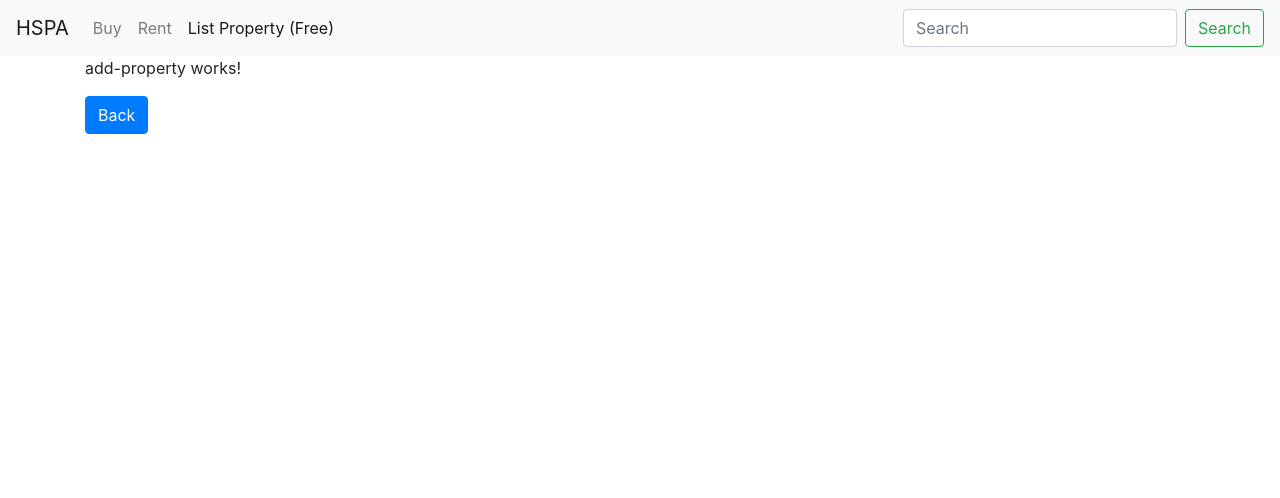
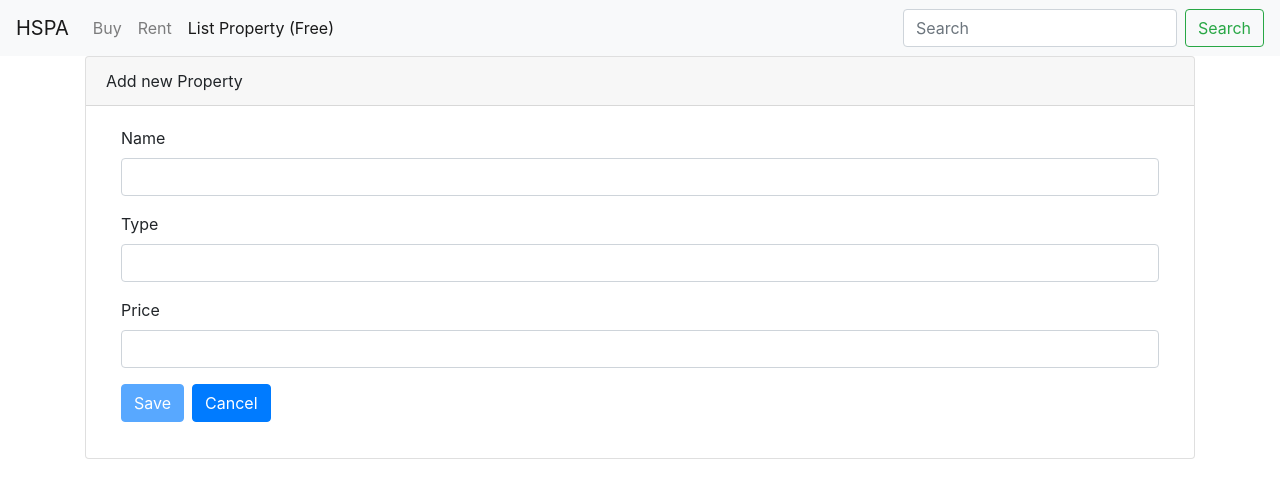
Before and after one commit to imberezin/Housing, an Angular app in the folder Housing/: page /app-property in a window 1280 px wide. Shown: the top 498 px of the page. Built offline with nearby package versions, Linux system fonts and the light colour scheme.

Commit message:
add-property form

```diff
--- a/Housing/src/app/app.module.ts
+++ b/Housing/src/app/app.module.ts
@@ -3,6 +3,7 @@
 import { NgModule } from '@angular/core';
 import { BrowserModule } from '@angular/platform-browser';
 import {HttpClientModule} from '@angular/common/http';
+import {FormsModule} from '@angular/forms'
 
 import { AppRoutingModule } from './app-routing.module';
 import { AppComponent } from './app.component';
@@ -34,6 +35,7 @@
     AppRoutingModule,
     HttpClientModule,
     RouterModule.forRoot(appRoutes),
+    FormsModule,
   ],
   providers: [
     HousingService,
--- a/Housing/src/app/property/add-property/add-property.component.html
+++ b/Housing/src/app/property/add-property/add-property.component.html
@@ -1,2 +1,34 @@
-<p>add-property works!</p>
-<button (click)="onBack()" class="btn btn-primary">Back</button>
+<div class="card">
+  <div class="card-header">
+    Add new Property
+  </div>
+  <div class="card-body">
+    <form (ngSubmit)="onSubmit(Form)" #Form="ngForm">
+      <div class="form-group col-12">
+        <label for="name">Name</label>
+        <input type="text" class="form-control"  #PropName="ngModel"
+        ngModel name="Name" required minlength="5">
+        <span *ngIf="!PropName.valid && PropName.touched" class="error-block">
+          <span *ngIf="PropName.errors?.required">Please provide name</span>
+          <span *ngIf="PropName.errors?.minlength">Name must br atleast 5 char long</span>
+
+        </span>
+      </div>
+
+      <div class="form-group col-12">
+        <label for="type">Type</label>
+        <input type="text" class="form-control" ngModel name="Type">
+      </div>
+
+      <div class="form-group col-12">
+        <label for="price">Price</label>
+        <input type="text" class="form-control" ngModel name="Price" >
+      </div>
+
+      <div class="form-group col-12">
+        <button [disabled] = "!Form.valid" type="submit" class="btn btn-primary mr-2">Save</button>
+        <button type="reset" class="btn btn-primary">Cancel</button>
+      </div>
+    </form>
+  </div>
+</div>
--- a/Housing/src/app/property/add-property/add-property.component.scss
+++ b/Housing/src/app/property/add-property/add-property.component.scss
@@ -0,0 +1,7 @@
+.ng-invalid.ng-touched{
+  border-color: red;
+}
+
+.error-block{
+  color: red;
+}
--- a/Housing/src/app/property/add-property/add-property.component.ts
+++ b/Housing/src/app/property/add-property/add-property.component.ts
@@ -1,4 +1,5 @@
-import { Component, OnInit } from '@angular/core';
+import { Component, OnInit, ViewChild } from '@angular/core';
+import { NgForm } from '@angular/forms';
 import { Router } from '@angular/router';
 
 @Component({
@@ -8,6 +9,8 @@
 })
 export class AddPropertyComponent implements OnInit {
 
+  @ViewChild('Form') addPropertyForm!: NgForm;
+
   constructor(private router:Router) { }
 
   ngOnInit(): void {
@@ -16,4 +19,11 @@
   onBack(): void {
     this.router.navigate(['/']);
   }
+
+  onSubmit(Form : NgForm): void {
+
+    console.log(this.addPropertyForm.form);
+
+    console.log("onSubmit");
+  }
 }
```
